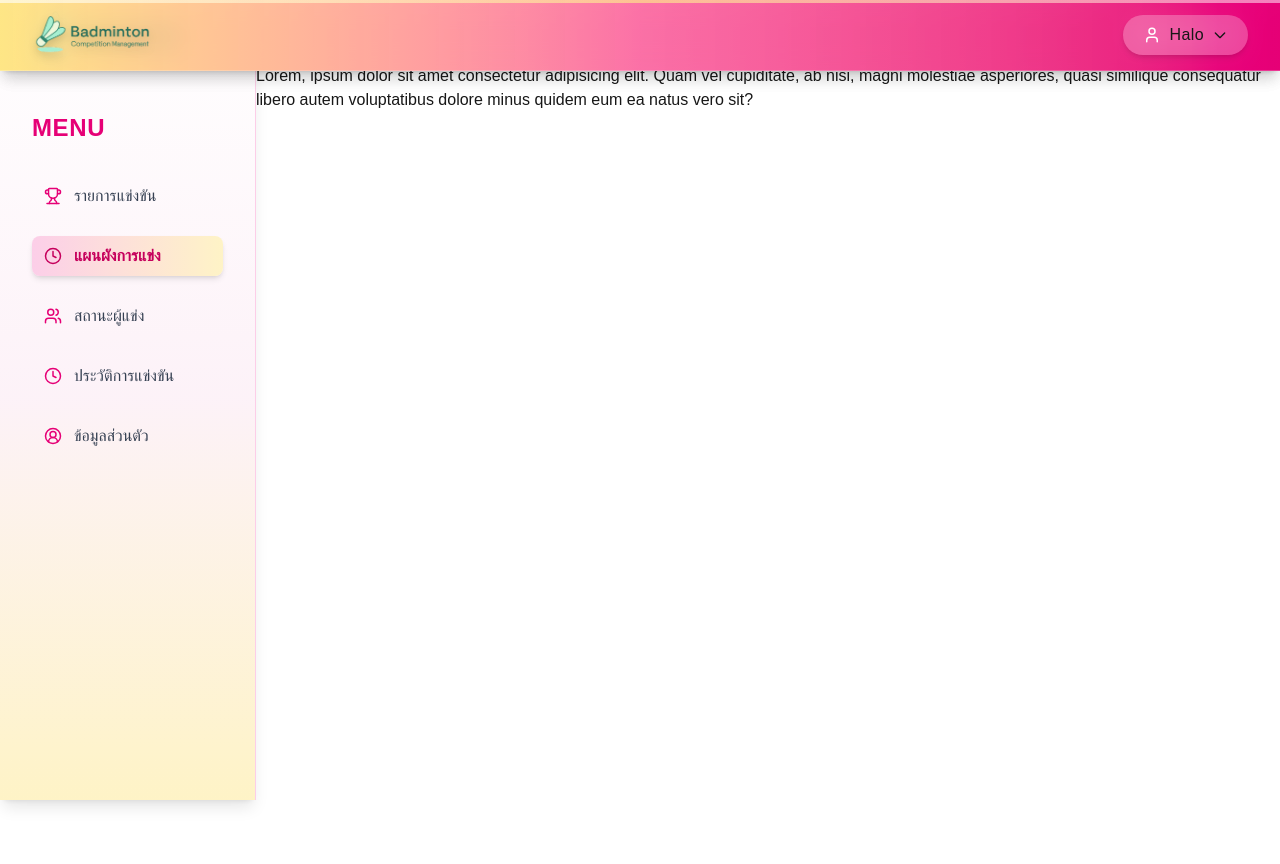
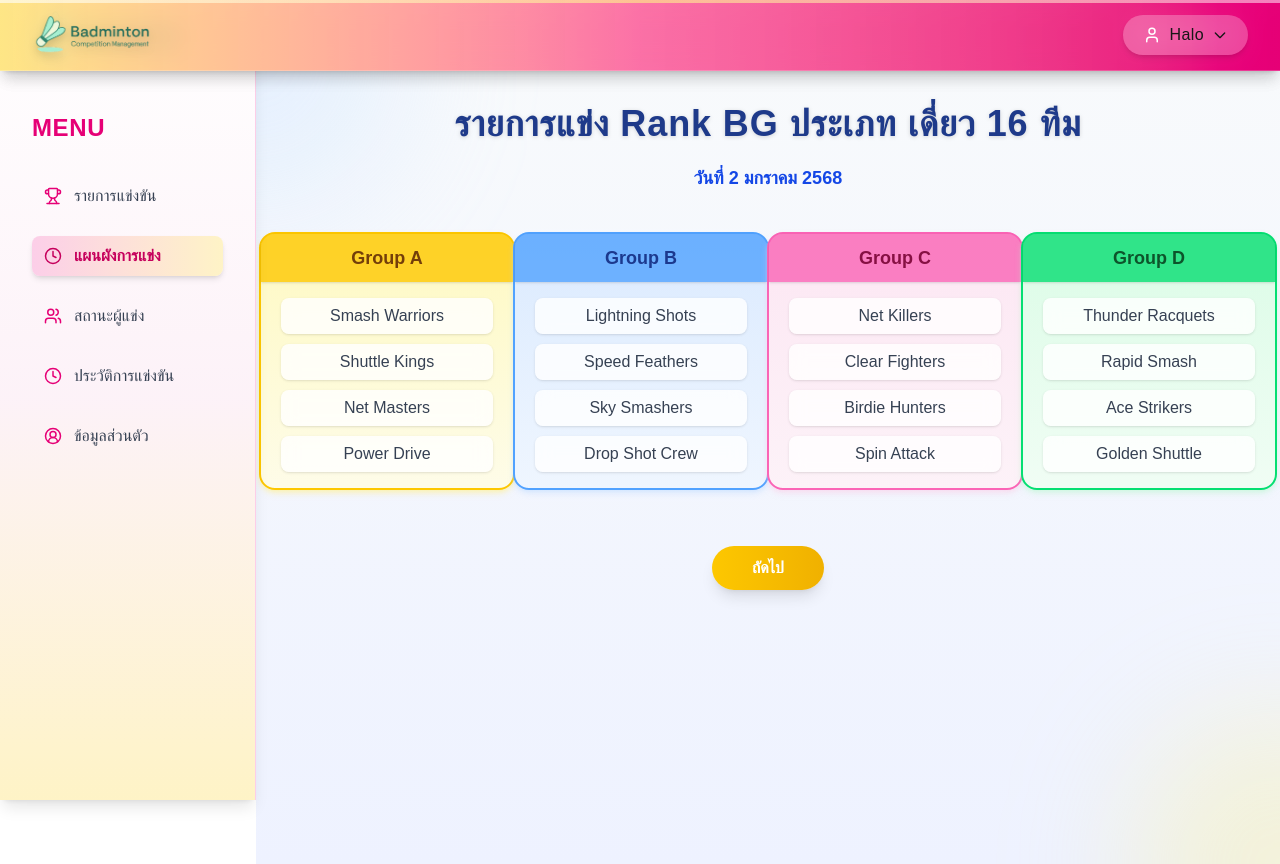
Before and after one commit to piyathida2310/badminton, a Next.js app in the folder frontend/: page /manage/timeline in a window 1280 px wide. Before the commit the page ends 800 px from the top, so only its background shows below. Built offline with nearby package versions, Linux system fonts and the light colour scheme.

Commit message:
ทำหน้ารายการแข่งแบ่ง Group

```diff
--- a/frontend/src/app/(main)/manage/page.tsx
+++ b/frontend/src/app/(main)/manage/page.tsx
@@ -3,7 +3,7 @@
 import Image from "next/image";
 import { useState } from "react";
 import { motion, AnimatePresence } from "framer-motion";
-import { useRouter } from "next/navigation"; // ✅ เพิ่มตรงนี้
+import { useRouter } from "next/navigation";
 
 interface Tournament {
   id: number;
@@ -14,7 +14,7 @@ interface Tournament {
 }
 
 export default function TournamentPage() {
-  const router = useRouter(); // ✅ เพิ่มตรงนี้
+  const router = useRouter();
 
   const [tournaments, setTournaments] = useState<Tournament[]>([
     { id: 1, title: "BADMINTON TOURNAMENT", date: "วันที่ 30 กันยายน 2568", image: "/images/poster5.jpg", canceled: false },
@@ -38,12 +38,10 @@ export default function TournamentPage() {
     );
   };
 
-  // Pagination Logic
   const totalPages = Math.ceil(tournaments.length / postersPerPage);
   const startIndex = (currentPage - 1) * postersPerPage;
   const currentTournaments = tournaments.slice(startIndex, startIndex + postersPerPage);
 
-  // ฟังก์ชันเปลี่ยนหน้า พร้อม scroll top บนมือถือ
   const goToPage = (page: number) => {
     setCurrentPage(page);
     if (window.innerWidth <= 768) {
@@ -54,29 +52,29 @@ export default function TournamentPage() {
   return (
     <main className="min-h-screen bg-gradient-to-b from-[#FFFDF6] via-[#F9F6EE] to-[#EDEAE3] px-6 py-10">
       {/* Header */}
-      <div className="flex flex-col sm:flex-row justify-between items-center mb-12 gap-4">
-        <h1 className="text-3xl sm:text-4xl font-extrabold text-gradient bg-gradient-to-r from-blue-500 via-purple-500 to-pink-500 bg-clip-text text-transparent drop-shadow-lg">
+      <div className="flex flex-col sm:flex-row justify-between items-center mb-8 gap-4">
+        <h1 className="text-2xl sm:text-3xl font-extrabold text-gradient bg-gradient-to-r from-blue-500 via-purple-500 to-pink-500 bg-clip-text text-transparent drop-shadow-md">
           รายการแข่งขัน
         </h1>
         <button
-          onClick={() => router.push("/manage/manage-match")} // ✅ เพิ่ม onclick เพื่อเปลี่ยนหน้า
-          className="bg-gradient-to-r from-sky-500 to-blue-500 text-white px-6 py-3 rounded-xl font-medium shadow-lg hover:scale-105 hover:brightness-110 transition-all transform"
+          onClick={() => router.push("/manage/manage-match")}
+          className="bg-gradient-to-r from-sky-500 to-blue-500 text-white px-4 py-2 rounded-lg font-medium shadow-md hover:scale-105 hover:brightness-110 transition-all transform"
         >
           จัดแข่ง
         </button>
       </div>
 
       {/* Tournament Cards */}
-      <div className="grid gap-8 grid-cols-1 sm:grid-cols-2 lg:grid-cols-3">
+      <div className="grid gap-6 grid-cols-1 sm:grid-cols-2 lg:grid-cols-3">
         {currentTournaments.map(t => (
           <motion.div
             key={t.id}
-            whileHover={{ y: -10, scale: 1.05 }}
+            whileHover={{ y: -5, scale: 1.02 }}
             transition={{ type: "spring", stiffness: 260, damping: 18 }}
-            className="relative bg-white/40 backdrop-blur-md rounded-3xl shadow-[0_15px_40px_rgba(0,0,0,0.12),0_5px_20px_rgba(0,0,0,0.05)] overflow-hidden group border border-white/30 transition-all duration-300 hover:shadow-[0_20px_50px_rgba(0,0,0,0.2)] hover:rotate-[1deg]"
+            className="relative bg-white/30 backdrop-blur-sm rounded-2xl shadow-md overflow-hidden group border border-white/20 transition-all duration-300 hover:shadow-lg hover:rotate-[0.5deg]"
           >
             <div
-              className="relative w-full aspect-[4/3] bg-gray-100 rounded-t-3xl overflow-hidden cursor-pointer"
+              className="relative w-full aspect-[4/3] bg-gray-100 rounded-t-2xl overflow-hidden cursor-pointer"
               onClick={() => setSelectedImage(t.image)}
             >
               <Image
@@ -85,24 +83,24 @@ export default function TournamentPage() {
                 fill
                 quality={100}
                 sizes="100vw"
-                className="object-cover transition-transform duration-500 group-hover:scale-110"
+                className="object-cover transition-transform duration-500 group-hover:scale-105"
                 priority
               />
               {t.canceled && (
-                <div className="absolute top-4 left-4 bg-red-500 text-white text-xs font-semibold px-3 py-1 rounded-full shadow-md backdrop-blur-sm animate-pulse">
+                <div className="absolute top-3 left-3 bg-red-500 text-white text-xs font-semibold px-2 py-1 rounded-full shadow-sm backdrop-blur-sm animate-pulse">
                   ยกเลิก
                 </div>
               )}
             </div>
 
-            <div className="p-6 text-center">
-              <h2 className="text-lg font-semibold text-gray-800 mb-1 group-hover:text-gradient bg-gradient-to-r from-purple-500 via-pink-500 to-red-500 bg-clip-text text-transparent transition-colors">
+            <div className="p-4 text-center">
+              <h2 className="text-base sm:text-lg font-semibold text-gray-800 mb-1 group-hover:text-gradient bg-gradient-to-r from-purple-500 via-pink-500 to-red-500 bg-clip-text transition-colors">
                 {t.title}
               </h2>
-              <p className="text-gray-500 mb-5">{t.date}</p>
+              <p className="text-gray-500 mb-3 text-sm">{t.date}</p>
               <button
                 onClick={() => handleCancel(t.id)}
-                className={`w-full py-3 rounded-xl font-medium shadow-md transition-all duration-300 ${
+                className={`w-full py-2 rounded-lg font-medium shadow-sm transition-all duration-300 text-sm ${
                   t.canceled
                     ? "bg-gray-400 cursor-not-allowed text-gray-200"
                     : "bg-gradient-to-r from-pink-500 to-rose-500 hover:from-pink-600 hover:to-rose-600 hover:scale-105 hover:brightness-110 text-white"
@@ -116,11 +114,11 @@ export default function TournamentPage() {
       </div>
 
       {/* Pagination Buttons */}
-      <div className="flex justify-center items-center gap-3 mt-10">
+      <div className="flex justify-center items-center gap-2 mt-8">
         <button
           disabled={currentPage === 1}
           onClick={() => goToPage(Math.max(currentPage - 1, 1))}
-          className={`px-4 py-2 rounded-lg font-medium ${
+          className={`px-3 py-1.5 rounded-md font-medium text-sm ${
             currentPage === 1
               ? "bg-gray-300 text-gray-500 cursor-not-allowed"
               : "bg-gradient-to-r from-sky-500 to-blue-500 text-white hover:from-sky-600 hover:to-blue-600"
@@ -133,9 +131,9 @@ export default function TournamentPage() {
           <button
             key={i}
             onClick={() => goToPage(i + 1)}
-            className={`px-4 py-2 rounded-lg font-medium border ${
+            className={`px-3 py-1.5 rounded-md font-medium text-sm border ${
               currentPage === i + 1
-                ? "bg-gradient-to-r from-purple-500 via-pink-500 to-red-500 text-white border-transparent shadow-lg"
+                ? "bg-gradient-to-r from-purple-500 via-pink-500 to-red-500 text-white border-transparent shadow"
                 : "bg-white text-gray-700 hover:bg-gray-100 border-gray-300"
             }`}
           >
@@ -146,7 +144,7 @@ export default function TournamentPage() {
         <button
           disabled={currentPage === totalPages}
           onClick={() => goToPage(Math.min(currentPage + 1, totalPages))}
-          className={`px-4 py-2 rounded-lg font-medium ${
+          className={`px-3 py-1.5 rounded-md font-medium text-sm ${
             currentPage === totalPages
               ? "bg-gray-300 text-gray-500 cursor-not-allowed"
               : "bg-gradient-to-r from-sky-500 to-blue-500 text-white hover:from-sky-600 hover:to-blue-600"
--- a/frontend/src/app/(main)/manage/timeline/page.tsx
+++ b/frontend/src/app/(main)/manage/timeline/page.tsx
@@ -1,11 +1,98 @@
-import React from 'react'
+"use client";
 
-const page = () => {
+import { motion } from "framer-motion";
+
+export default function TournamentGroupPage() {
+  const groups = [
+    {
+      name: "Group A",
+      color: "from-yellow-100 to-yellow-50 border-yellow-400 shadow-yellow-200/50",
+      header: "bg-yellow-400/80 text-yellow-900",
+      teams: ["Smash Warriors", "Shuttle Kings", "Net Masters", "Power Drive"],
+    },
+    {
+      name: "Group B",
+      color: "from-blue-100 to-blue-50 border-blue-400 shadow-blue-200/50",
+      header: "bg-blue-400/80 text-blue-900",
+      teams: ["Lightning Shots", "Speed Feathers", "Sky Smashers", "Drop Shot Crew"],
+    },
+    {
+      name: "Group C",
+      color: "from-pink-100 to-pink-50 border-pink-400 shadow-pink-200/50",
+      header: "bg-pink-400/80 text-pink-900",
+      teams: ["Net Killers", "Clear Fighters", "Birdie Hunters", "Spin Attack"],
+    },
+    {
+      name: "Group D",
+      color: "from-green-100 to-green-50 border-green-400 shadow-green-200/50",
+      header: "bg-green-400/80 text-green-900",
+      teams: ["Thunder Racquets", "Rapid Smash", "Ace Strikers", "Golden Shuttle"],
+    },
+  ];
+
   return (
-    <div>
-       Lorem, ipsum dolor sit amet consectetur adipisicing elit. Quam vel cupiditate, ab nisi, magni molestiae asperiores, quasi similique consequatur libero autem voluptatibus dolore minus quidem eum ea natus vero sit?
+    <div className="min-h-screen flex flex-col items-center justify-start bg-gradient-to-b from-[#F8FAFC] to-[#EEF2FF] py-8 md:py-10 px-6 relative overflow-hidden">
+      {/* วงกลมตกแต่งพื้นหลัง */}
+      <div className="absolute top-[-150px] left-[-150px] w-[300px] h-[300px] bg-blue-200/30 rounded-full blur-3xl"></div>
+      <div className="absolute bottom-[-150px] right-[-150px] w-[300px] h-[300px] bg-yellow-200/30 rounded-full blur-3xl"></div>
+
+      {/* หัวข้อ */}
+      <motion.div
+        initial={{ opacity: 0, y: -30 }}
+        animate={{ opacity: 1, y: 0 }}
+        transition={{ duration: 0.8 }}
+        className="text-center mb-10"
+      >
+        <h1 className="text-3xl md:text-4xl font-extrabold text-[#1E3A8A] tracking-wide drop-shadow-sm">
+          รายการแข่ง Rank BG ประเภท เดี่ยว 16 ทีม
+        </h1>
+        <div className="flex justify-center mt-2 mb-3">
+          {/* <div className="w-24 h-1 bg-blue-400 rounded-full"></div> */}
+        </div>
+        <p className="text-blue-700 font-semibold text-lg">วันที่ 2 มกราคม 2568</p>
+      </motion.div>
+
+      {/* กล่อง Group */}
+      <motion.div
+        initial={{ opacity: 0, y: 30 }}
+        animate={{ opacity: 1, y: 0 }}
+        transition={{ duration: 1 }}
+        className="grid grid-cols-1 sm:grid-cols-2 lg:grid-cols-4 gap-8 md:gap-10 max-w-6xl w-full justify-items-center"
+      >
+        {groups.map((group) => (
+          <motion.div
+            key={group.name}
+            whileHover={{ scale: 1.04 }}
+            transition={{ type: "spring", stiffness: 200, damping: 15 }}
+            className={`w-56 md:w-64 rounded-2xl border-2 bg-gradient-to-b ${group.color} shadow-md hover:shadow-xl backdrop-blur-sm`}
+          >
+            <div
+              className={`${group.header} text-center py-2.5 font-bold rounded-t-xl text-base md:text-lg shadow-sm`}
+            >
+              {group.name}
+            </div>
+            <ul className="py-4 px-5 space-y-2.5 text-gray-700 font-medium text-center">
+              {group.teams.map((team) => (
+                <li
+                  key={team}
+                  className="bg-white/80 backdrop-blur-sm rounded-lg py-1.5 shadow-sm hover:shadow-md hover:bg-white transition-all duration-300 text-sm md:text-base"
+                >
+                  {team}
+                </li>
+              ))}
+            </ul>
+          </motion.div>
+        ))}
+      </motion.div>
+
+      {/* ปุ่ม */}
+      <motion.button
+        whileHover={{ scale: 1.08 }}
+        whileTap={{ scale: 0.95 }}
+        className="mt-14 bg-gradient-to-r from-yellow-400 to-yellow-500 text-white font-bold px-10 py-2.5 rounded-full shadow-lg hover:shadow-xl transition-all duration-300"
+      >
+        ถัดไป
+      </motion.button>
     </div>
-  )
+  );
 }
-
-export default page
```
